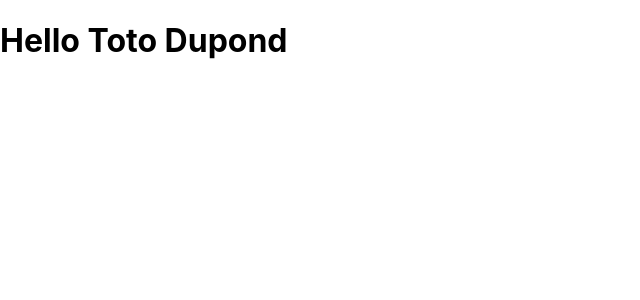
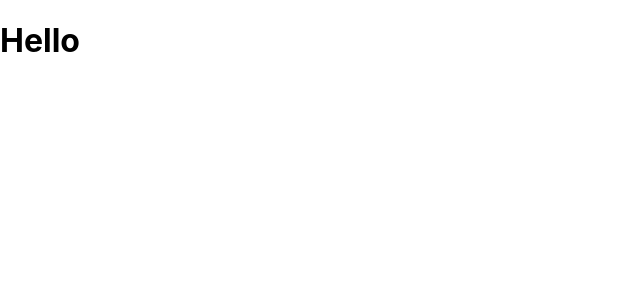
Before and after one commit to valentin-cochin/cda-react-app, a React (Create React App) app: page / in a window 1280 px wide. Shown: the top 300 px of the page, without its empty margins (0-640 px from the left). Built offline with nearby package versions, Linux system fonts and the light colour scheme.

Commit message:
Didmount

```diff
--- a/src/App.js
+++ b/src/App.js
@@ -3,19 +3,20 @@ import React from 'react';
 
 class App extends React.Component {
 
-  formatUser = (user) => {
-    return user.firstName + " " + user.lastName
+  constructor(props) {
+    super(props)
+    console.log('CONSTRUCTOR')
+  }
+
+  componentDidMount() {
+    console.log("DID_MOUNT")
   }
 
   render() {
-    const user = {
-      firstName: 'Toto',
-      lastName: 'Dupond'
-    }
-
+    console.log('RENDER')
     return (
       <div>
-        <h1>Hello {this.formatUser(user)}</h1>
+        <h1>Hello </h1>
       </div>
     )
   }
```
